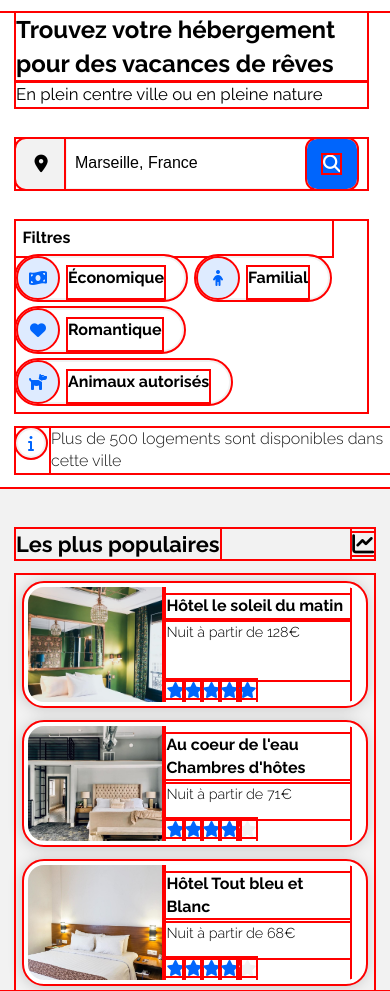
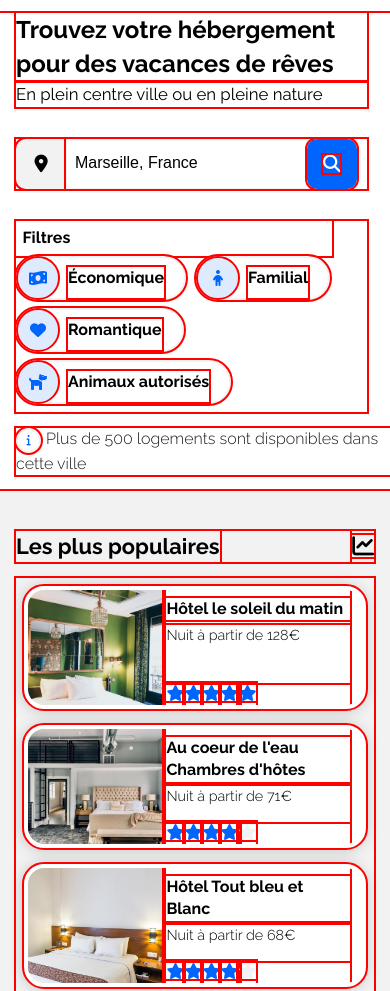
Before and after one commit to Lucasmomille/Reservia_ShowcaseSite, a website: page HTML/index.html in a window 390 px wide. Shown: the part 122-1113 px from the top of the page. Drawn offline with Linux system fonts and the light colour scheme.

Commit message:
RWD_fewDetails

```diff
--- a/HTML/index.html
+++ b/HTML/index.html
@@ -35,38 +35,37 @@
             <input type="text" name="search" class="research__input" placeholder="Marseille, France" required/>
             <button type="submit" value="submit" id="btn" class="btn research__elt research__btn research__btn--desktop"> Rechercher</button>
             <button type="submit" value="submit" id="btn" class="btn research__elt research__btn research__btn--mobile"> <i class="fas fa-search"></i></button>
+        </form>
 
-        </form>
-        <!-- Filtres-->
         <div class="filter">
             <p class="filter__title">Filtres</p>
 
             <div class="filter__elt">
-                <i class="fas fa-money-bill-wave filter__icon filter__icon--bill"></i>
+                <i class="fas fa-money-bill-wave filter__icon"></i>
                 <p class="filter__name">Économique</p>
             </div>
 
             <div class="filter__elt">
-                <i class="fas fa-child filter__icon icon__family"></i>
+                <i class="fas fa-child filter__icon"></i>
                 <p class="filter__name">Familial</p>
             </div>
 
             <div class="filter__elt">
-                <i class="fas fa-heart filter__icon icon__romance"></i>
+                <i class="fas fa-heart filter__icon"></i>
                 <p class="filter__name">Romantique</p>
             </div>
 
             <div class="filter__elt">
-                <i class="fas fa-dog filter__icon icon__dog"></i>
+                <i class="fas fa-dog filter__icon"></i>
                 <p class="filter__name">Animaux autorisés</p>
             </div>
 
         </div>
-        <!-- Point info-->
-        <div class="info"> <!--réessayer i dans p-->
-            <i class="fas fa-info info__icon icon"></i>
-            <p class="info__text">Plus de 500 logements sont disponibles dans cette ville</p>
-        </div>
+
+        <!-- <div class="info"> réessayer i dans p -->
+
+            <p class="info info__text"><i class="fas fa-info info__icon"></i>Plus de 500 logements sont disponibles dans cette ville</p>
+
 
         <div class="result">
             <section class="result__section result__section--hbg">
--- a/SCSS/Layout/_activities.scss
+++ b/SCSS/Layout/_activities.scss
@@ -23,13 +23,12 @@
     &__elt{
         width: 23%;
         overflow: hidden;
+        padding: 0.5rem;
         @include mobile-only{
             width: 100%;
-            padding: 0.5rem;
         }
         @include tablet-only {
             width: 48%;
-            padding: 0.5rem;
         }
     }
     &__figure {
--- a/SCSS/Layout/_containers.scss
+++ b/SCSS/Layout/_containers.scss
@@ -90,7 +90,6 @@
 }
 
 .info{
-    display: flex;
     width: auto;
     color: rgba(0,0,0, 0.9);
     font-size: $size-text*0.9;
@@ -103,13 +102,14 @@
     }
     &__icon {
         margin-right: 5px;
+        margin-top: -0.2rem;
         color: $color-chart;
         border: 2px $color-bg solid;
         border-radius: 100vw;
-        width: 30px;
-        height: 30px;
+        width: 25px;
+        height: 25px;
         padding-top: 5px;
         text-align: center;
-        flex-shrink:0
+        font-size: 0.7rem;
     }
 }
--- a/SCSS/Layout/_form.scss
+++ b/SCSS/Layout/_form.scss
@@ -8,6 +8,9 @@
         margin-left: $margin-mobile;
         margin-top: 2rem;
         margin-bottom: 2rem;
+    }
+    @include tablet-only {
+        width: 40%;
     }
 
     &__icon{
--- a/SCSS/Layout/_header.scss
+++ b/SCSS/Layout/_header.scss
@@ -9,6 +9,9 @@
         margin: 0;
 
     }
+    @include tablet-only {
+        width: 90%;
+    }
 }
 
 .logo {
@@ -18,6 +21,10 @@
         margin-left: $margin-mobile;
         margin-top: $margin-mobile;
     }
+    @include tablet-only {
+        width: 15%;
+        margin-top: 0.5rem;
+    }
     &__img{
         width: 100%;
     }
--- a/SCSS/Layout/_result.scss
+++ b/SCSS/Layout/_result.scss
@@ -110,6 +110,9 @@
 
         &--last {
             margin-bottom: 0;
+            @include mobile-only {
+                margin-bottom: 2rem;
+            }
             @include tablet-only {
                 margin-bottom: 2rem;
             }
```
Also changed, not shown: CSS/main.css, 1 other file.
